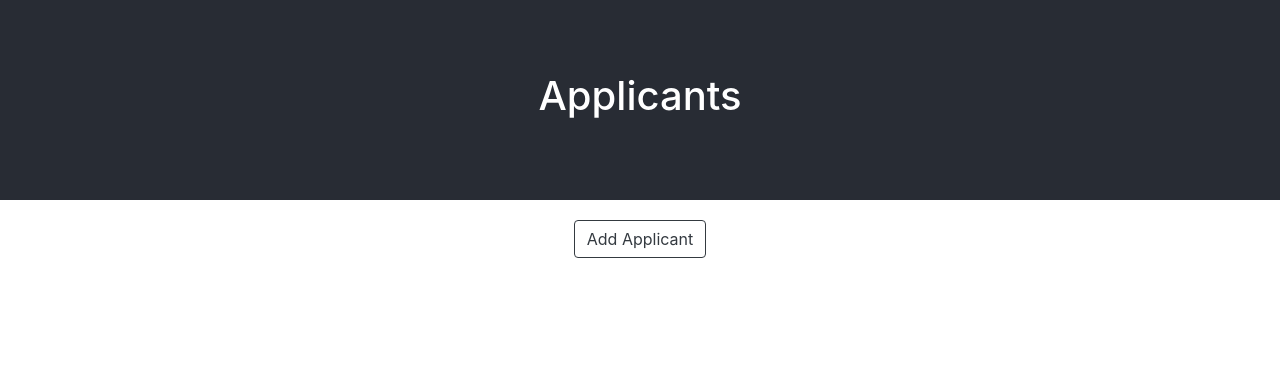
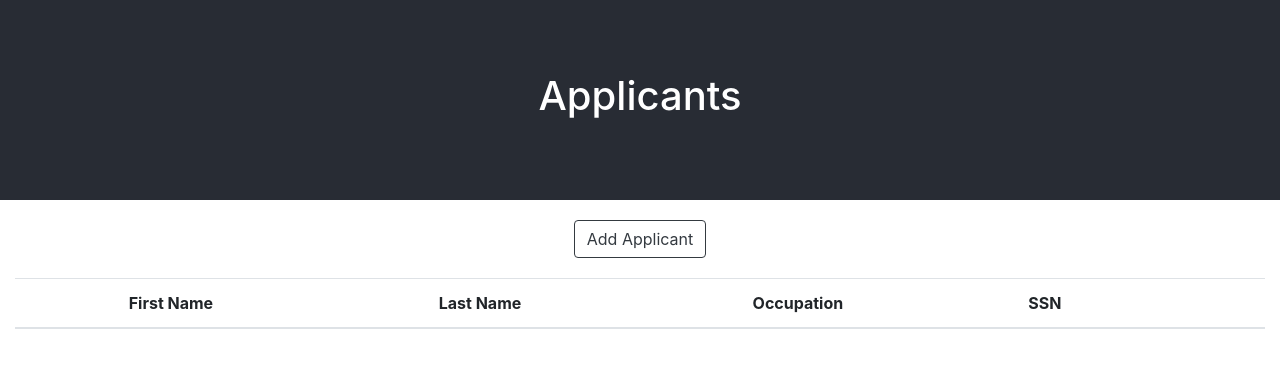
Before and after one commit to indre93/applicants-frontend, a React (Create React App) app: page / in a window 1280 px wide. Shown: the top 368 px of the page. Built offline with nearby package versions, Linux system fonts and the light colour scheme; data requests are answered from the project's data file.

Commit message:
import Table from react-bootstrap to display list of applicants

```diff
--- a/src/components/Applicants.js
+++ b/src/components/Applicants.js
@@ -1,9 +1,25 @@
 import React from 'react';
+import Table from 'react-bootstrap/Table';
 
 // Applicants component is responsible for rendering list of applicants
 const Applicants = (props) => {
   return (
-    <div></div>
+    // Import Table from react-bootstrap for readability and qucik styling
+    <Table hover responsive>
+      <thead>
+        <tr>
+          <th>First Name</th>
+          <th>Last Name</th>
+          <th>Occupation</th>
+          <th>SSN</th>
+          <th></th>
+          <th></th>
+        </tr>
+      </thead>
+      <tbody>
+
+      </tbody>
+    </Table>
   );
 };
 
```
